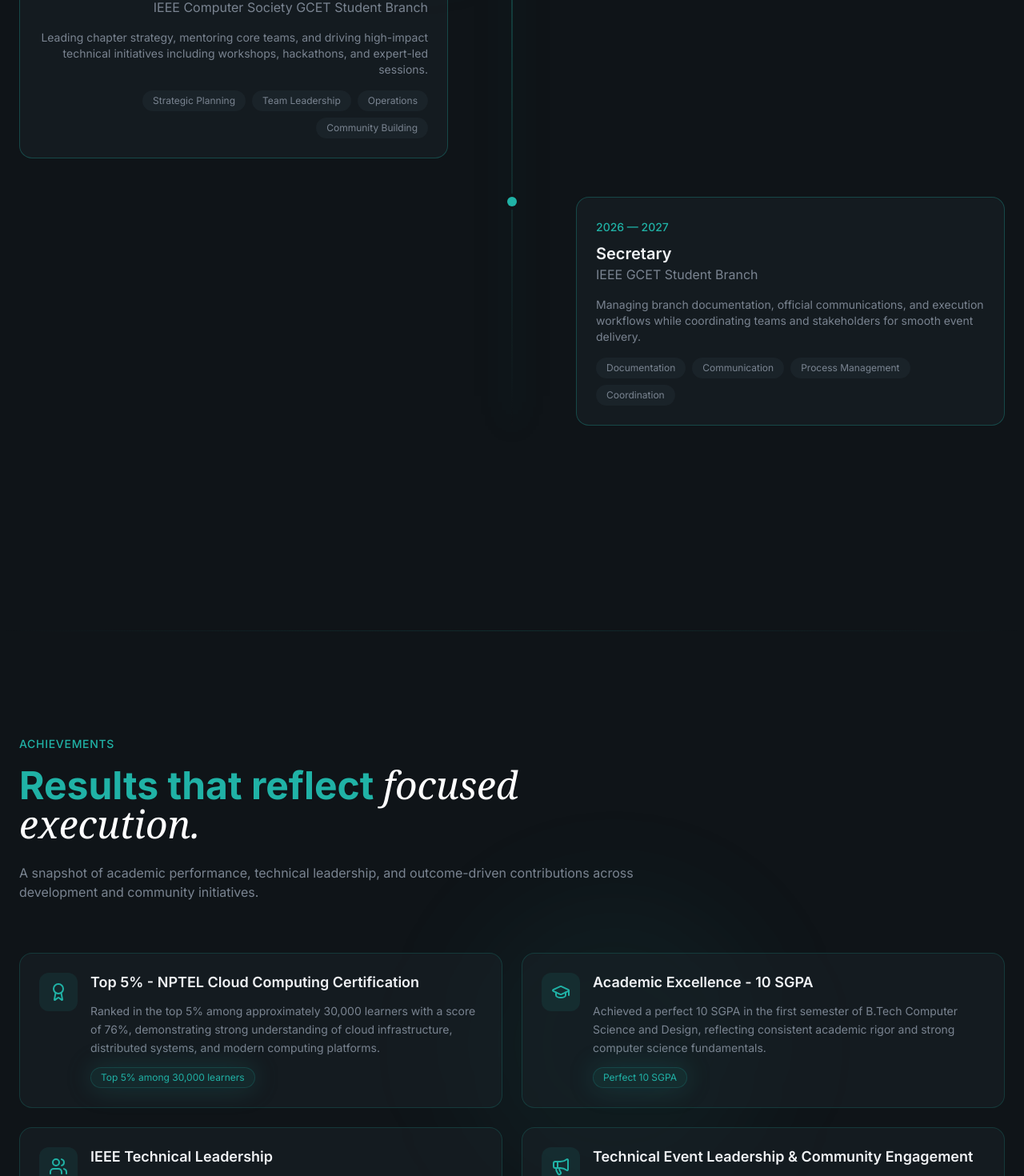
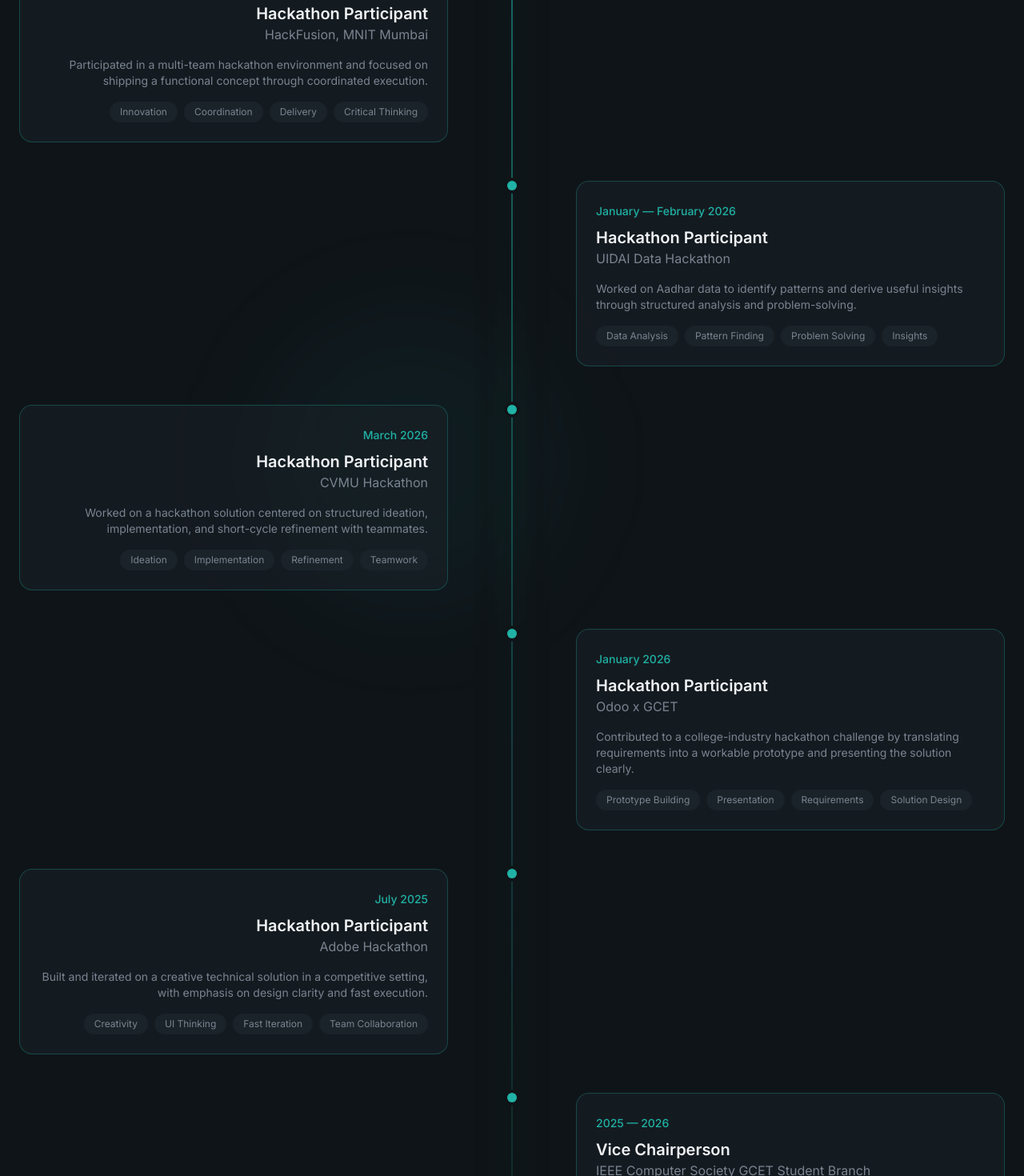
Before and after one commit to zainab1305/Portfolio, a React (Vite) app: page / in a window 1280 px wide. Shown: the part 7480-8950 px from the top of the page at 80% size. Built offline with nearby package versions, Linux system fonts and the light colour scheme; a web font is replaced by a local one.

Commit message:
Experiance Update

```diff
--- a/src/sections/Experience.jsx
+++ b/src/sections/Experience.jsx
@@ -1,24 +1,6 @@
 import ScrollReveal from "../components/ScrollReveal";
 
 const experiences = [
-  {
-    period: "2025 — 2026",
-    role: "Vice Chairperson",
-    company: "IEEE Computer Society GCET Student Branch",
-    description:
-      "Co-led technical programming and operations, helping organize workshops, coding activities, and speaker sessions for a growing student community.",
-    technologies: ["Program Coordination", "Team Collaboration", "Leadership", "Public Speaking"],
-    current: false,
-  },
-  {
-    period: "May 2025 — June 2025",
-    role: "Web Development Intern",
-    company: "Zidio Development",
-    description:
-      "Built responsive web interfaces, integrated frontend modules with APIs, and improved UI performance to deliver faster and more consistent user experiences.",
-    technologies: ["React", "JavaScript", "REST APIs", "Tailwind CSS"],
-    current: false,
-  },
   {
     period: "2026 — 2027",
     role: "Chairperson",
@@ -36,6 +18,78 @@ const experiences = [
       "Managing branch documentation, official communications, and execution workflows while coordinating teams and stakeholders for smooth event delivery.",
     technologies: ["Documentation", "Communication", "Process Management", "Coordination"],
     current: true,
+  },
+  {
+    period: "February 2026",
+    role: "Hackathon Participant",
+    company: "HackFusion, MNIT Mumbai",
+    description:
+      "Participated in a multi-team hackathon environment and focused on shipping a functional concept through coordinated execution.",
+    technologies: ["Innovation", "Coordination", "Delivery", "Critical Thinking"],
+    current: false,
+  },
+  {
+    period: "January — February 2026",
+    role: "Hackathon Participant",
+    company: "UIDAI Data Hackathon",
+    description:
+      "Worked on Aadhar data to identify patterns and derive useful insights through structured analysis and problem-solving.",
+    technologies: ["Data Analysis", "Pattern Finding", "Problem Solving", "Insights"],
+    current: false,
+  },
+  {
+    period: "March 2026",
+    role: "Hackathon Participant",
+    company: "CVMU Hackathon",
+    description:
+      "Worked on a hackathon solution centered on structured ideation, implementation, and short-cycle refinement with teammates.",
+    technologies: ["Ideation", "Implementation", "Refinement", "Teamwork"],
+    current: false,
+  },
+  {
+    period: "January 2026",
+    role: "Hackathon Participant",
+    company: "Odoo x GCET",
+    description:
+      "Contributed to a college-industry hackathon challenge by translating requirements into a workable prototype and presenting the solution clearly.",
+    technologies: ["Prototype Building", "Presentation", "Requirements", "Solution Design"],
+    current: false,
+  },
+  {
+    period: "July 2025",
+    role: "Hackathon Participant",
+    company: "Adobe Hackathon",
+    description:
+      "Built and iterated on a creative technical solution in a competitive setting, with emphasis on design clarity and fast execution.",
+    technologies: ["Creativity", "UI Thinking", "Fast Iteration", "Team Collaboration"],
+    current: false,
+  },
+  {
+    period: "2025 — 2026",
+    role: "Vice Chairperson",
+    company: "IEEE Computer Society GCET Student Branch",
+    description:
+      "Co-led technical programming and operations, helping organize workshops, coding activities, and speaker sessions for a growing student community.",
+    technologies: ["Program Coordination", "Team Collaboration", "Leadership", "Public Speaking"],
+    current: false,
+  },
+  {
+    period: "August 2025",
+    role: "Hackathon Participant",
+    company: "Odoo Hackathon",
+    description:
+      "Worked on an event challenge focused on building a practical solution quickly, sharpening coordination and product thinking.",
+    technologies: ["Collaboration", "Product Thinking", "Implementation", "Agile Delivery"],
+    current: false,
+  },
+  {
+    period: "May 2025 — June 2025",
+    role: "Web Development Intern",
+    company: "Zidio Development",
+    description:
+      "Built responsive web interfaces, integrated frontend modules with APIs, and improved UI performance to deliver faster and more consistent user experiences.",
+    technologies: ["React", "JavaScript", "REST APIs", "Tailwind CSS"],
+    current: false,
   },
 ];
 
```
